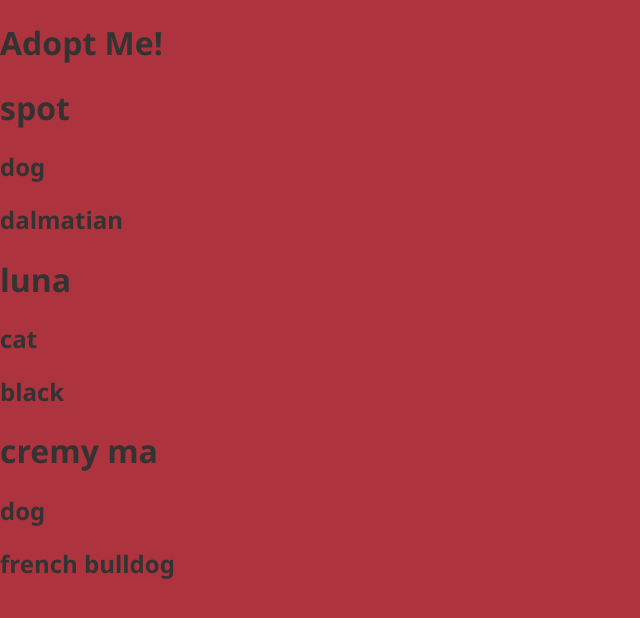
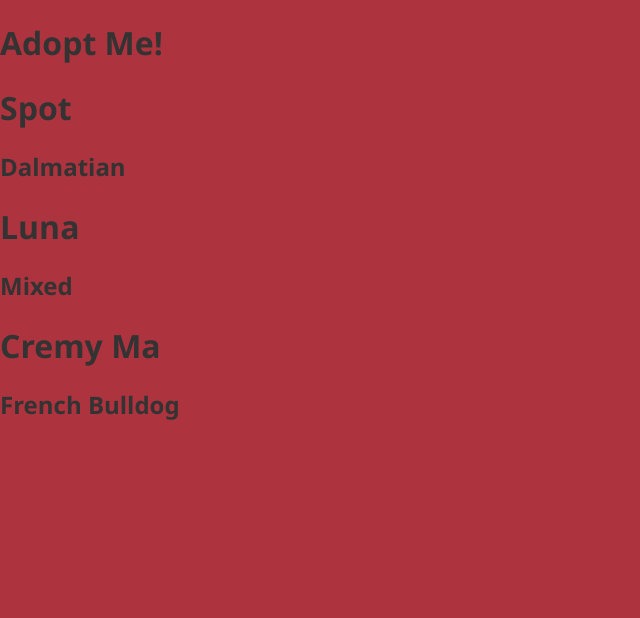
Before and after one commit to wcjohnson11/react-review-fm, a React (Vite) app: page / in a window 1280 px wide. Shown: the top 618 px of the page, without its empty margins (0-640 px from the left). Built offline with nearby package versions, Linux system fonts and the light colour scheme.

Commit message:
change App createElement calls to jsx

```diff
--- a/src/App.js
+++ b/src/App.js
@@ -7,28 +7,37 @@ class App extends React.Component {
     alert("You clicked the title");
   }
   render() {
-    return React.createElement("div", {}, [
-      React.createElement(
-        "h1",
-        { onClick: this.handleTitleClick },
-        "Adopt Me!"
-      ),
-      React.createElement(Pet, {
-        name: "spot",
-        species: "dog",
-        breed: "dalmatian"
-      }),
-      React.createElement(Pet, {
-        name: "luna",
-        species: "cat",
-        breed: "black"
-      }),
-      React.createElement(Pet, {
-        name: "cremy ma",
-        species: "dog",
-        breed: "french bulldog"
-      })
-    ]);
+    // return React.createElement("div", {}, [
+    //   React.createElement(
+    //     "h1",
+    //     { onClick: this.handleTitleClick },
+    //     "Adopt Me!"
+    //   ),
+    //   React.createElement(Pet, {
+    //     name: "spot",
+    //     species: "dog",
+    //     breed: "dalmatian"
+    //   }),
+    //   React.createElement(Pet, {
+    //     name: "luna",
+    //     species: "cat",
+    //     breed: "black"
+    //   }),
+    //   React.createElement(Pet, {
+    //     name: "cremy ma",
+    //     species: "dog",
+    //     breed: "french bulldog"
+    //   })
+    // ]);
+    return (
+        <div>
+            <h1 onClick={this.handleTitleClick}>Adopt Me!</h1>
+            <Pet name="Spot" animal="Dog" breed="Dalmatian"/>
+            <Pet name="Luna" animal="Cat" breed="Mixed"/>
+            <Pet name="Cremy Ma" animal="Dog" breed="French Bulldog"/>
+        </div>
+    );
+
   }
 }
 
```
Also changed, not shown: src/Pet.js (+7 -7 lines).
